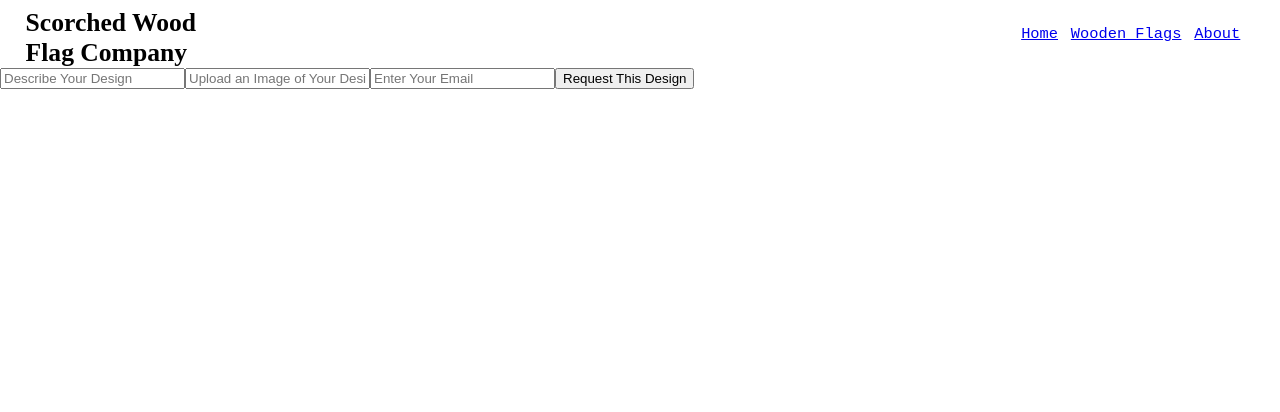
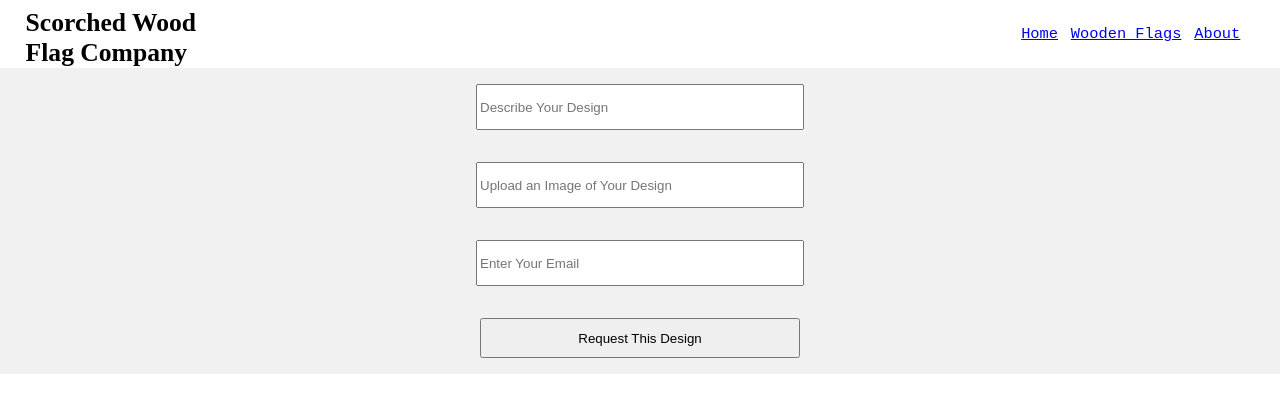
Before and after one commit to TravisExline/flag-company-site, a React (Create React App) app: page /custom in a window 1280 px wide. Shown: the top 412 px of the page. Built offline with nearby package versions, Linux system fonts and the light colour scheme; a web font is replaced by a local one.

Commit message:
styling form

```diff
--- a/src/components/CustomForm.js
+++ b/src/components/CustomForm.js
@@ -24,7 +24,7 @@ class CustomForm extends React.Component {
 
     render() {
         return (
-            <div>
+            <div className='form-holder'>
                 <div className="custom-header">
                     <h1 id="custom-company-name">Scorched Wood Flag Company</h1>
                     <div className='nav-holder'><NavBar/></div>
--- a/src/style/CustomForm.css
+++ b/src/style/CustomForm.css
@@ -13,3 +13,19 @@
     padding-top: 1vh;
     width: 15vw;
 }
+
+.custom-flag-form {
+    margin: auto;
+    width: 100%;
+    display: flex;
+    flex-direction: column;
+    align-items: center;
+    background-color: #F1F1F1;
+}
+
+input {
+    height: 5vh;
+    width: 25vw;
+    margin-bottom: 2vh;
+    margin-top: 2vh;
+}
```
